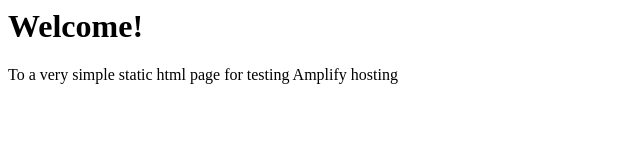
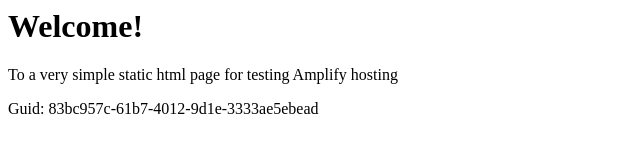
Before and after one commit to aws-aemilia-syd/Github-PR-Commit-Integration-Test-DoNotTouch-Gith-P5X5MO5I-v1-preprod-ap-southeast-2, a website: page src/index.html in a window 1280 px wide. Shown: the whole page, without its empty margins (0-640 px from the left). Drawn offline with Linux system fonts and the light colour scheme.

Commit message:
commit from integ tests

```diff
--- a/src/index.html
+++ b/src/index.html
@@ -1,3 +1,5 @@
+
+
 <html lang="en">
 
 <head>
@@ -10,6 +12,6 @@
 <body>
     <h1>Welcome!</h1>
     <p>To a very simple static html page for testing Amplify hosting</p>
-</body>
+    <p>Guid: 83bc957c-61b7-4012-9d1e-3333ae5ebead</p></body>
 
 </html>
```
